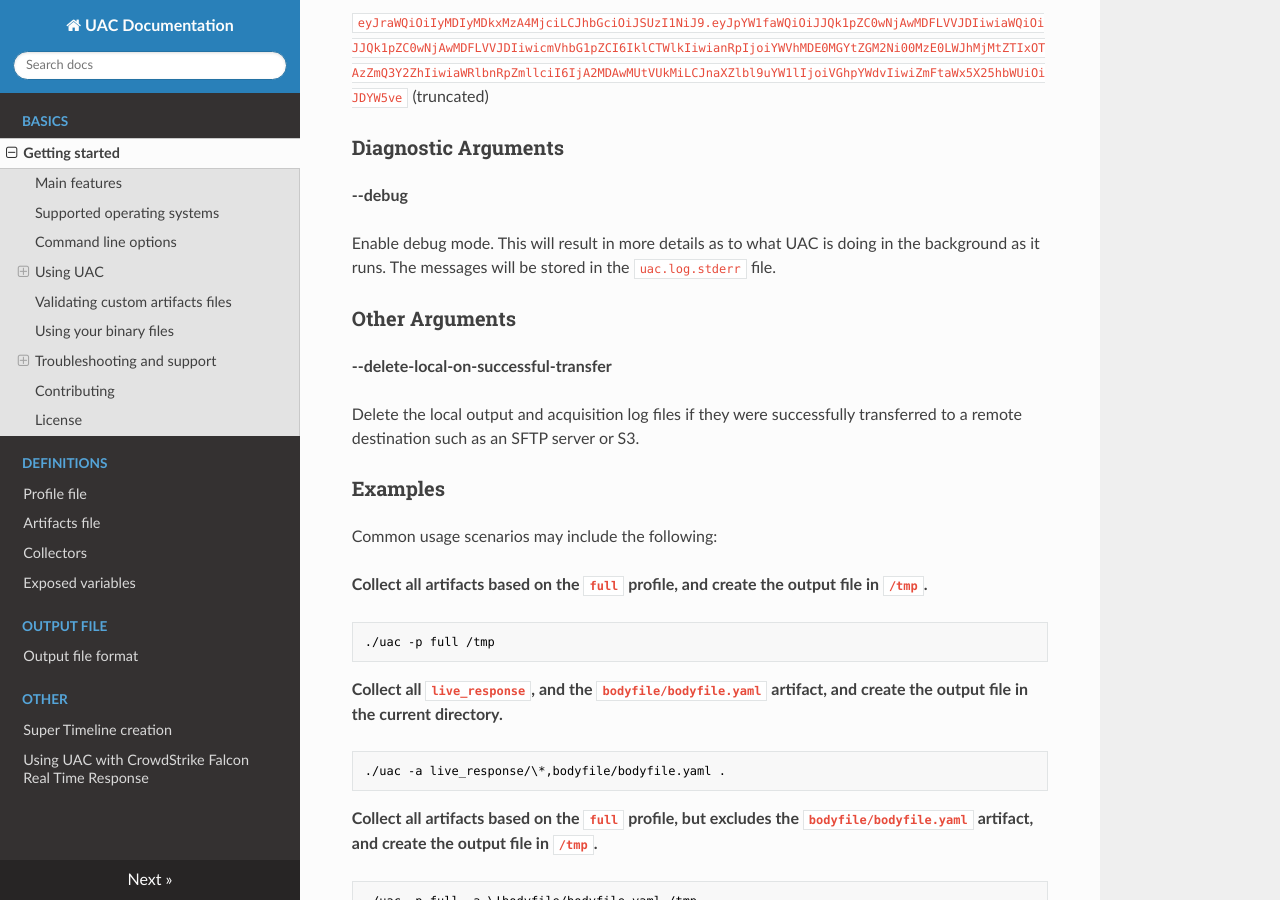
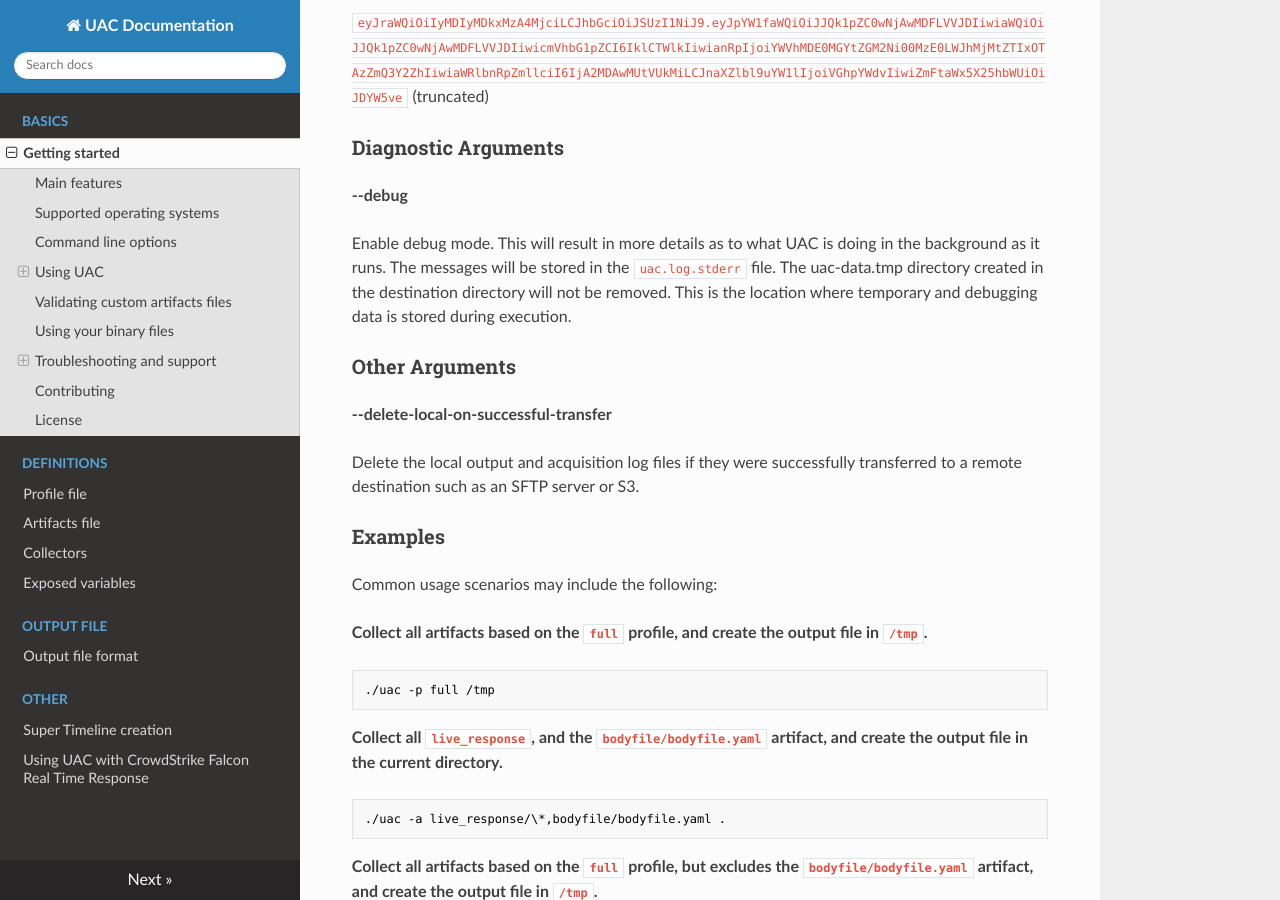
Before and after one commit to tclahr/uac-docs, an MkDocs documentation site: the page built from docs/index.md, in a window 1280 px wide and 900 px high, scrolled down 8013 px. Built offline with MkDocs 1.6.1, drawn with Linux system fonts in a browser that asks for light colours; nearby versions of some CDN libraries.

Commit message:
refactor: update --debug option description

````diff
--- a/docs/index.md
+++ b/docs/index.md
@@ -326,7 +326,7 @@
 
 **--debug**
 
-Enable debug mode. This will result in more details as to what UAC is doing in the background as it runs. The messages will be stored in the ```uac.log.stderr``` file.
+Enable debug mode. This will result in more details as to what UAC is doing in the background as it runs. The messages will be stored in the ```uac.log.stderr``` file. The uac-data.tmp directory created in the destination directory will not be removed. This is the location where temporary and debugging data is stored during execution.
 
 ### Other Arguments
 
````
